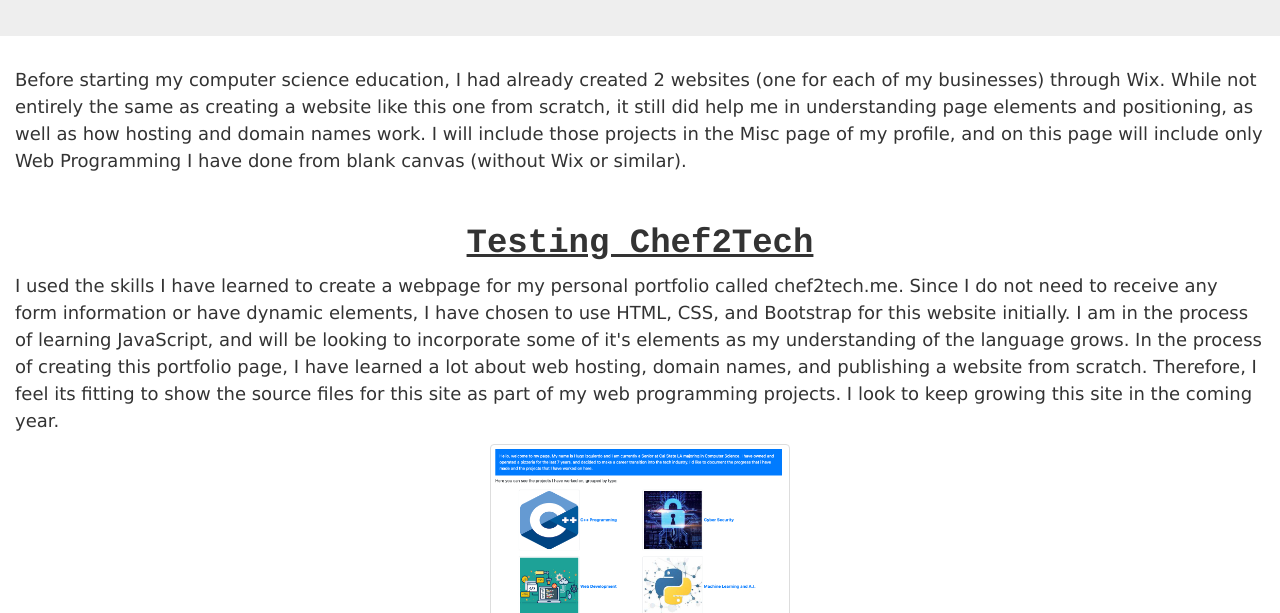
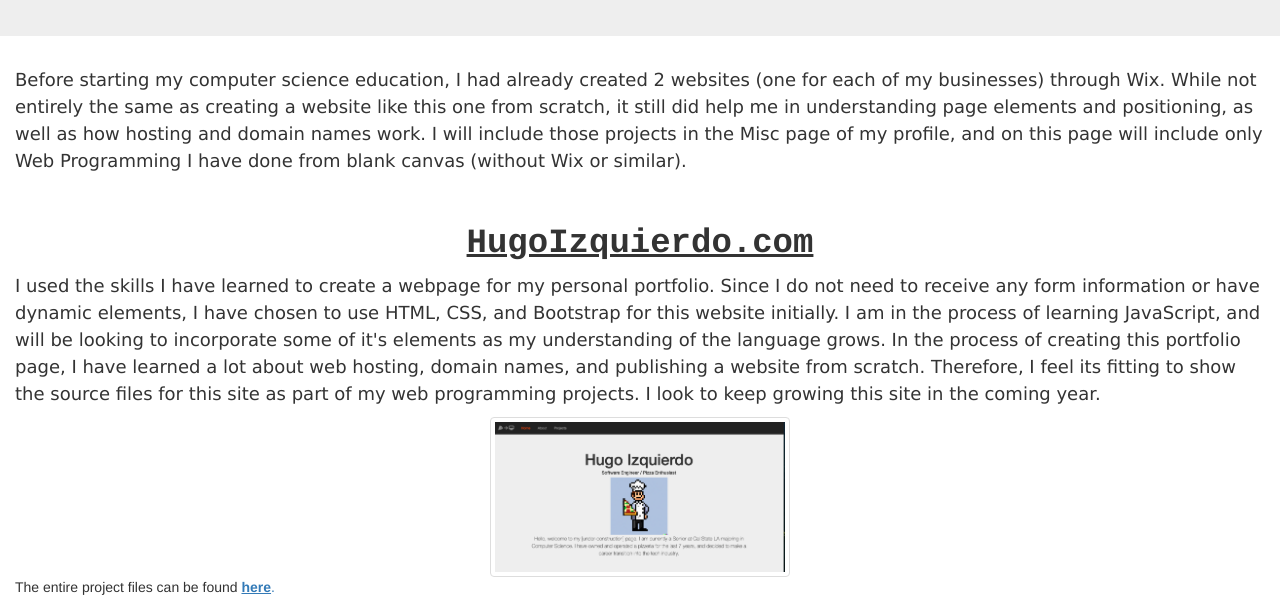
Before and after one commit to juiceleft88/juiceleft88.github.io, a plain HTML site: page WebProg.html in a window 1280 px wide. Shown: the part 187-800 px from the top of the page. Drawn offline with nearby package versions, Linux system fonts and the light colour scheme.

```diff
--- a/WebProg.html
+++ b/WebProg.html
@@ -56,16 +56,16 @@
         </div>
         <br>
         <div>
-            <center><h2><strong><u>Testing Chef2Tech</u></strong></h2></center>
+            <center><h2><strong><u>HugoIzquierdo.com</u></strong></h2></center>
             <div>
                 <p class="text">
-                    I used the skills I have learned to create a webpage for my personal portfolio called chef2tech.me. Since I do not need to receive any form information or have dynamic elements,
+                    I used the skills I have learned to create a webpage for my personal portfolio. Since I do not need to receive any form information or have dynamic elements,
                     I have chosen to use HTML, CSS, and Bootstrap for this website initially. I am in the process of learning JavaScript, and will be looking to incorporate some of it's elements as
                     my understanding of the language grows. In the process of creating this portfolio page, I have learned a lot about web hosting, domain names, and publishing a website from scratch.
                     Therefore, I feel its fitting to show the source files for this site as part of my web programming projects. I look to keep growing this site in the coming year.
                     <br>
                     <div class="container-fluid"><center>
-                        <img src="Images/initialsitehome.png" class="img-thumbnail" width = "300" height = "300" alt="Minimax Scoring">
+                        <img src="Images/WebsiteHome.png" class="img-thumbnail" width = "300" height = "300" alt="Minimax Scoring">
                     </center>
                     </div>
                     The entire project files can be found <a href = "https://github.com/juiceleft88/juiceleft88.github.io"><strong><u>here</u></strong>.</a>
```
Also changed, not shown: index.html (+6 -1 lines), Images/WebsiteHome.png (added).
